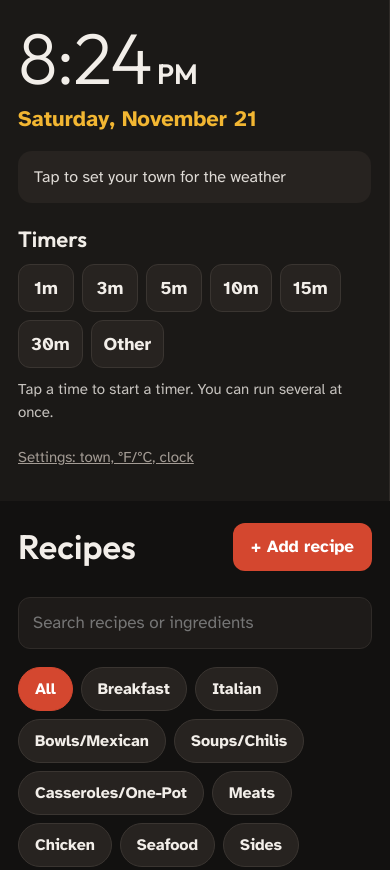
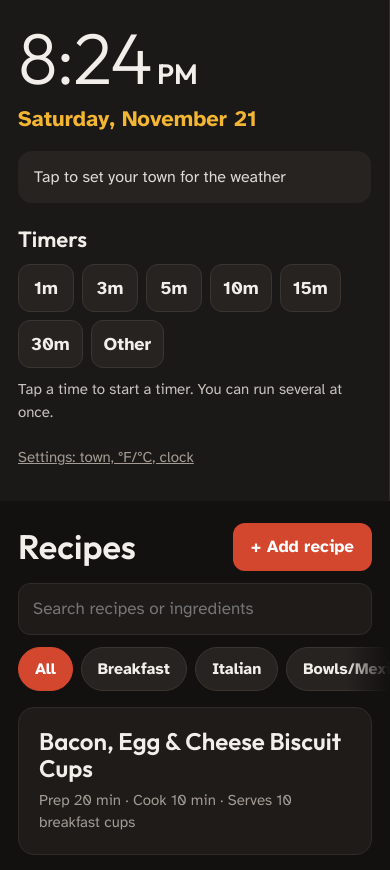
Before and after one commit to williampage1971-cmd/kitchen, a plain HTML site: page index.html in a window 390 px wide. Shown: the top 870 px of the page. Drawn offline with Linux system fonts and the light colour scheme.

Commit message:
Tidy the recipe list header
Category buttons sit in one swipeable row with a fade at the edge (the selected
one is scrolled into view), and the search box moves up beside the title.
Upright iPads get search on its own line and one card per row.

Co-Authored-By: Claude Opus 5.5 <noreply@anthropic.com>
Claude-Session: https://claude.ai/code/session_01J4FbnZiu5BpqzvwH8rsDdY

```diff
--- a/index.html
+++ b/index.html
@@ -68,6 +68,15 @@ button:focus-visible,input:focus-visible,textarea:focus-visible{outline:3px soli
 .cats button.on{background:var(--red);border-color:var(--red);color:#fff}
 .cats.sm{margin:6px -4px 0}.cats.sm button{min-height:40px;font-size:15px;padding:0 12px}
 .search{width:100%;font-size:17px;padding:12px 14px;border-radius:12px;border:1px solid var(--line);background:var(--card);margin-bottom:18px;-webkit-appearance:none}
+.lh{-webkit-flex-wrap:nowrap;flex-wrap:nowrap;margin-bottom:12px}
+.lh h1{margin:0;-webkit-flex:none;flex:none}
+.lh .search{-webkit-flex:1;flex:1;width:auto;margin:0 0 0 8px}
+.lh .btn{margin:0 0 0 12px;-webkit-flex:none;flex:none}
+.fade{position:relative;margin:0 -30px 16px 0}
+.fade:after{content:"";position:absolute;top:0;right:0;bottom:0;width:44px;pointer-events:none;background:-webkit-linear-gradient(left,rgba(18,17,16,0),#121110);background:linear-gradient(to right,rgba(18,17,16,0),#121110)}
+.cats.crow{-webkit-flex-wrap:nowrap;flex-wrap:nowrap;overflow-x:auto;-webkit-overflow-scrolling:touch;margin:0;padding:0 44px 0 0}
+.cats.crow::-webkit-scrollbar{display:none}
+.cats.crow button{-webkit-flex:none;flex:none;margin:0 8px 0 0;white-space:nowrap}
 .cards{display:-webkit-flex;display:flex;-webkit-flex-wrap:wrap;flex-wrap:wrap;margin:-8px}
 .card{width:calc(50% - 16px);margin:8px;text-align:left;padding:20px;border-radius:16px;background:var(--card);border:1px solid var(--line);min-height:120px}
 .card:active{border-color:var(--red2)}
@@ -117,8 +126,18 @@ button:focus-visible,input:focus-visible,textarea:focus-visible{outline:3px soli
  .main{padding:22px 18px 60px;overflow:visible}
  .card{width:calc(100% - 16px)}
  .bar h1,.rv h1{font-size:34px}
+ .lh{-webkit-flex-wrap:wrap;flex-wrap:wrap}
+ .lh .search{-webkit-order:3;order:3;-webkit-flex:1 1 100%;flex:1 1 100%;margin:12px 0 0}
+ .lh .btn{margin-left:auto}
+ .fade{margin-right:-18px}
 }
 @media (min-width:1100px){.clock{font-size:120px}.card{width:calc(33.33% - 16px)}}
+@media (max-width:900px){
+ .lh{-webkit-flex-wrap:wrap;flex-wrap:wrap}
+ .lh .search{-webkit-order:3;order:3;-webkit-flex:1 1 100%;flex:1 1 100%;margin:12px 0 0}
+ .lh .btn{margin-left:auto}
+ .card{width:calc(100% - 16px)}
+}
 </style>
 </head>
 <body>
@@ -246,11 +265,11 @@ function drawTimers(){
 
 /* recipe screens */
 function list(){
- var q=view.q.toLowerCase(),h='<div class="bar"><h1>Recipes</h1><button class="btn" data-act="new">+ Add recipe</button></div><input class="search" id="q" type="search" placeholder="Search recipes or ingredients" value="'+esc(view.q)+'">',c="",ac=allCats(),n=0;
+ var q=view.q.toLowerCase(),h='<div class="bar lh"><h1>Recipes</h1><input class="search" id="q" type="search" placeholder="Search recipes or ingredients" aria-label="Search recipes" value="'+esc(view.q)+'"><button class="btn" data-act="new">+ Add recipe</button></div>',c="",ac=allCats(),n=0;
  if(curCat){var okc=false,acl=allCats();for(var ai=0;ai<acl.length;ai++)if(acl[ai].toLowerCase()==curCat.toLowerCase())okc=true;if(!okc)curCat=""}
- if(ac.length){h+='<div class="cats" role="group" aria-label="Categories"><button data-act="cat" data-c="" class="'+(curCat?"":"on")+'">All</button>';
+ if(ac.length){h+='<div class="fade"><div class="cats crow" id="catrow" role="group" aria-label="Categories"><button data-act="cat" data-c="" class="'+(curCat?"":"on")+'">All</button>';
   for(var ci=0;ci<ac.length;ci++)h+='<button data-act="cat" data-c="'+esc(ac[ci])+'" class="'+(curCat.toLowerCase()==ac[ci].toLowerCase()?"on":"")+'">'+esc(ac[ci])+"</button>";
-  h+="</div>"}
+  h+="</div></div>"}
  var rs=R.slice().sort(function(a,b){return a.title.toLowerCase()<b.title.toLowerCase()?-1:1});
  for(var i=0;i<rs.length;i++){var r=rs[i];
   if(curCat&&!hasCat(r,curCat))continue;
@@ -278,6 +297,7 @@ function recipe(r){
 function render(){
  var r=view.name=="recipe"?find(view.id):null;
  $("main").innerHTML=r?recipe(r):list();
+ var cr=$("catrow");if(cr){var on=cr.getElementsByClassName("on")[0];if(on&&on.offsetLeft+on.offsetWidth>cr.clientWidth)cr.scrollLeft=on.offsetLeft-40}
  var q=$("q");if(q)q.oninput=function(){view.q=q.value;var p=q.selectionStart;render();var n=$("q");n.focus();try{n.setSelectionRange(p,p)}catch(e){}};
 }
 
@@ -404,7 +424,7 @@ document.addEventListener("click",function(e){
 /* self-update: version.txt in the repo holds the current version; when it differs from
    VERSION below, reload with a fresh address (skipping the iPad's saved copy).
    Waits while a timer is running, a recipe is open or a window is showing. */
-var VERSION="2026-11-21l";
+var VERSION="2026-11-21m";
 var pendingUpdate=null;
 function busy(){return timers.length>0||view.name=="recipe"||!$("modal").hidden}
 function applyUpdate(){
```
Also changed, not shown: version.txt.
